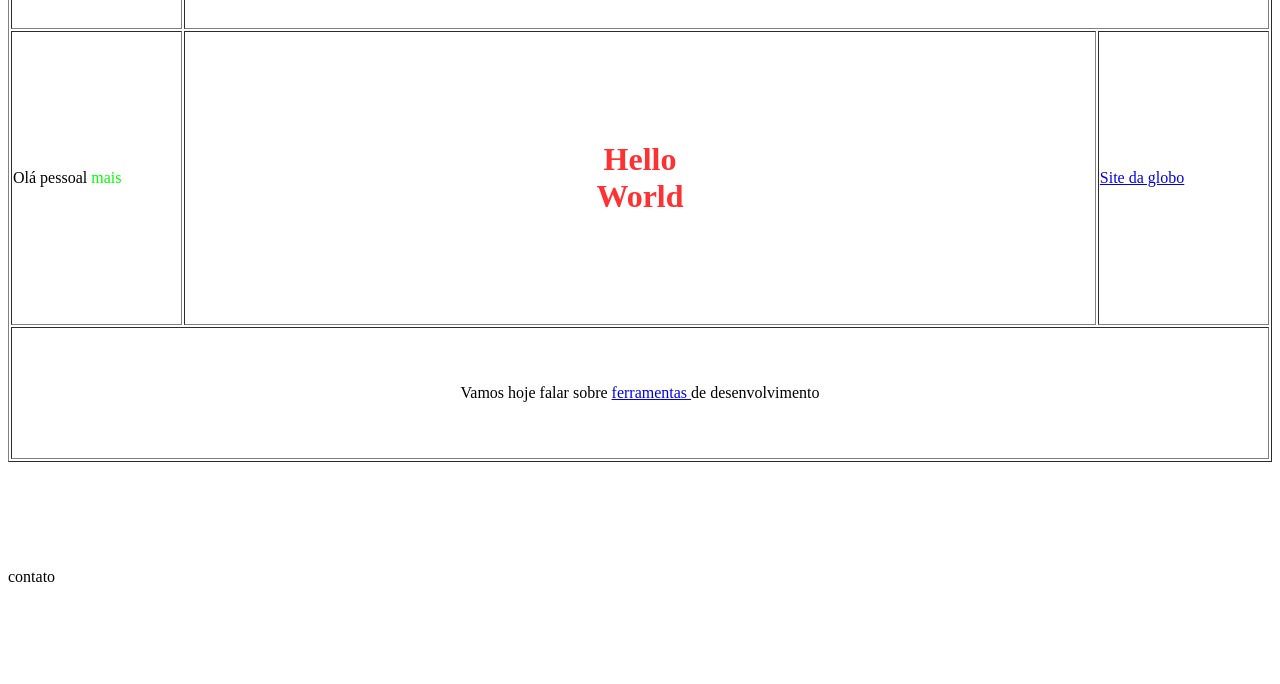
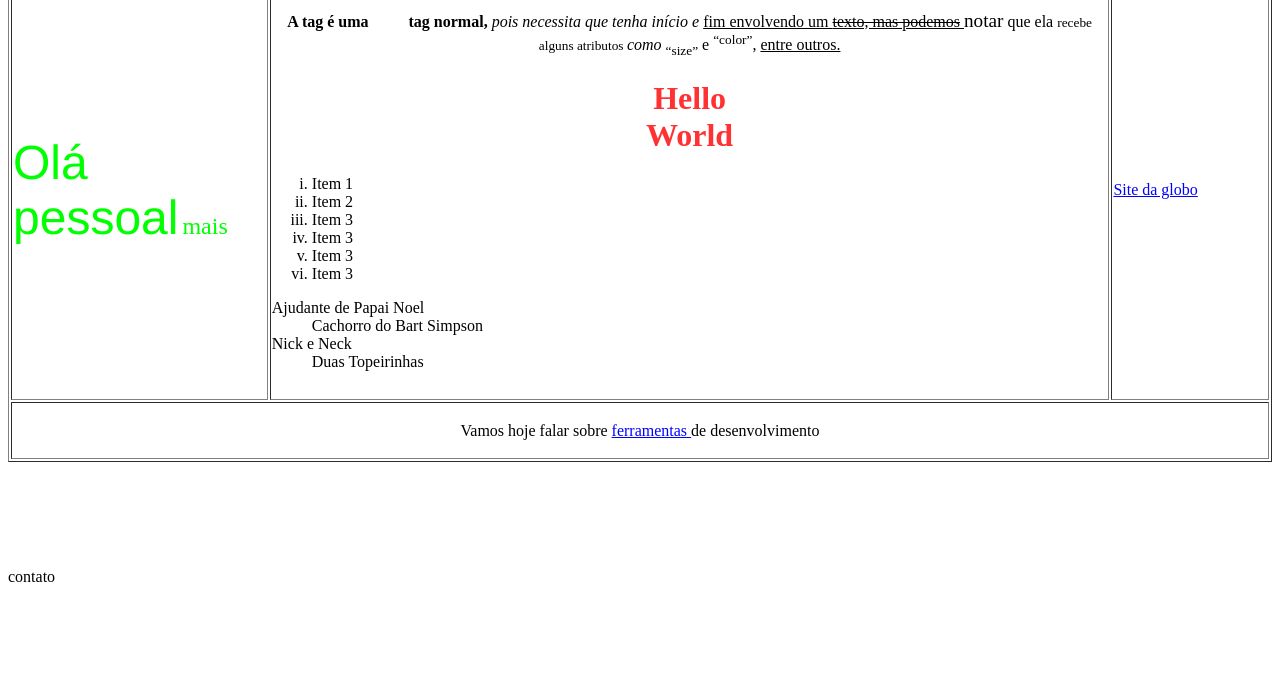
Before and after one commit to cleberleao/dev-web-aula1, a plain HTML site: page index.html in a window 1280 px wide. Shown: the part 116-800 px from the top of the page. Drawn offline with Linux system fonts and the light colour scheme.

Commit message:
aula dia 04-03-2021

```diff
--- a/index.html
+++ b/index.html
@@ -1,11 +1,20 @@
 <!DOCTYPE html>
 <html>
 	<head>
+		<meta name="author" content="Cleber Leão" />
+		<meta http-equiv="content-language" content="pt-br" />
+		<meta http-equiv="content-type" charset="UTF-8" />
+
+		<meta name="description" content="Este site é sobre a aula do professor Cleber Leão" />
+		<meta name="keywords" content="aula, web, Cleber, Leão, 2021, curso, aprender, html, css, javascript"/>
+
+		<meta name="viewport" content="width=device-width, initial-scale=1.0">
+
 		<title>
 		MEU PRIMEIRO SITE
 		</title>
 	</head>
-	<body>
+	<body text="#000000" link="blue" vlink="blue" alink="red" bgcolor="" background="">
 		<table border="1px" width="100%" height="570">
 			<tr>
 			<td width="100"> <img src="foto.png" width="80%" title="Logo" alt="Logo" />
@@ -16,15 +25,40 @@
 			<tr>
 			<td width="100">
 				<p>
-					Olá pessoal <font color="#00ff00">mais</font>
+					<font color="#00ff00" size="7" face="Helvetica">Olá pessoal</font>
+					<font color="#00ff00" size="5" face="Tribuchet">mais</font>
 				</p>
 			</td>
 			<td width="550">
 				<center>
+				<p><b>A tag é uma &nbsp;&nbsp;&nbsp;&nbsp;&nbsp;&nbsp;&nbsp;&nbsp;&nbsp;tag normal, </b>
+				<i>pois necessita que tenha início e </i>
+				<u>fim envolvendo um <del>texto, mas podemos</del> </u>
+				<big>notar</big> que ela <small>recebe alguns atributos </small>
+				<em>como</em> <sub>“size”</sub> e <sup>“color”</sup>, <ins>entre outros.</ins>
+				</p>
 				<h1>
+
 					<font color="#ff3233">Hello <br> World</font>
 				</h1>
 				</center>
+				<ol TYPE= "i" >
+					<li> Item 1</li>
+					<li> Item 2</li>
+					<li> Item 3</li>
+					<li> Item 3</li>
+					<li> Item 3</li>
+					<li> Item 3</li>
+				</ol>
+				<DL>
+				<DT> Ajudante de Papai Noel</DT>
+				<DD> Cachorro do Bart Simpson</DD>
+
+				 <DT> Nick e Neck</DT>
+				 <DD> Duas Topeirinhas</DD>
+
+
+				</DL>
 			</td>
 			<td width="100">
 				<a target="_self" href="https://globo.com">
```
